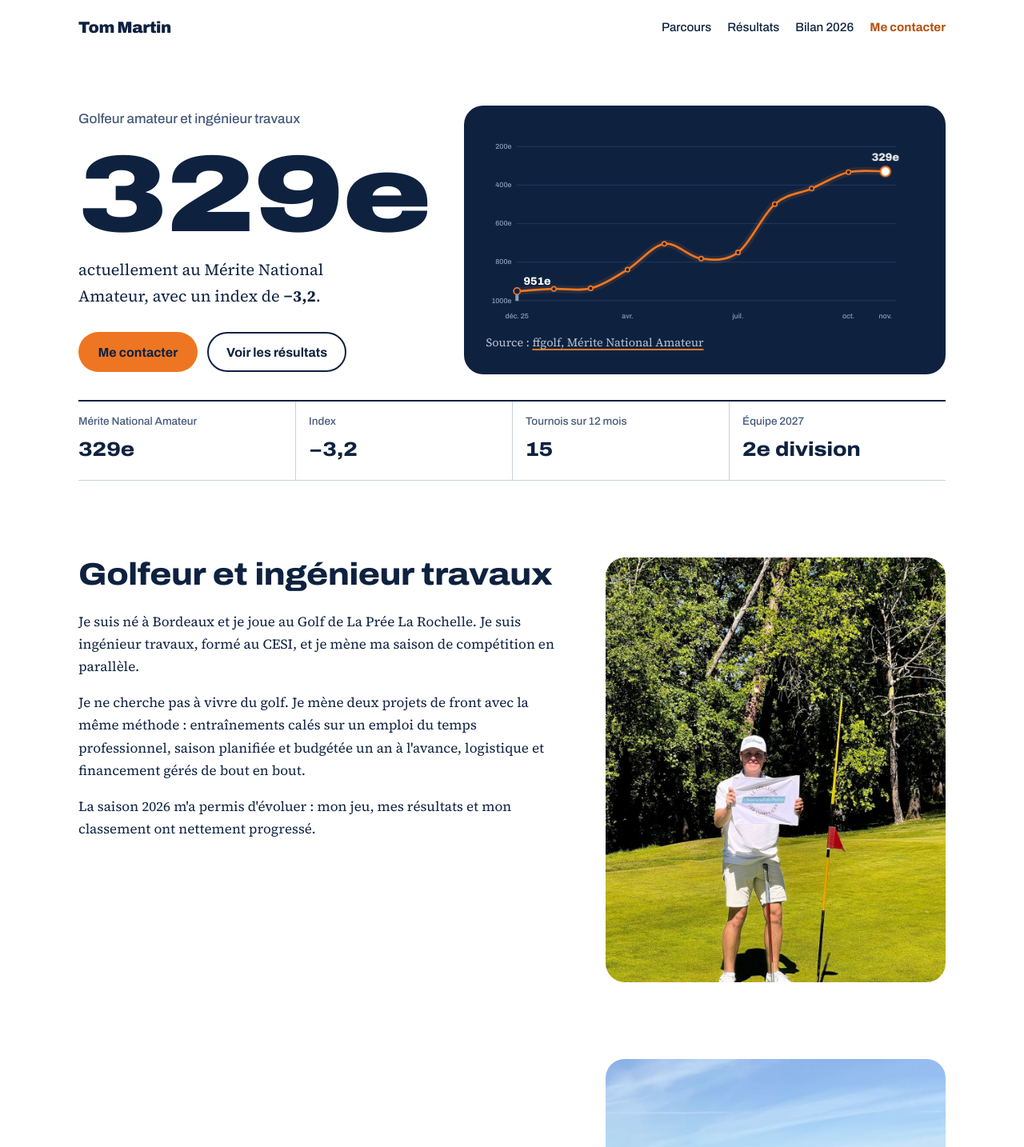
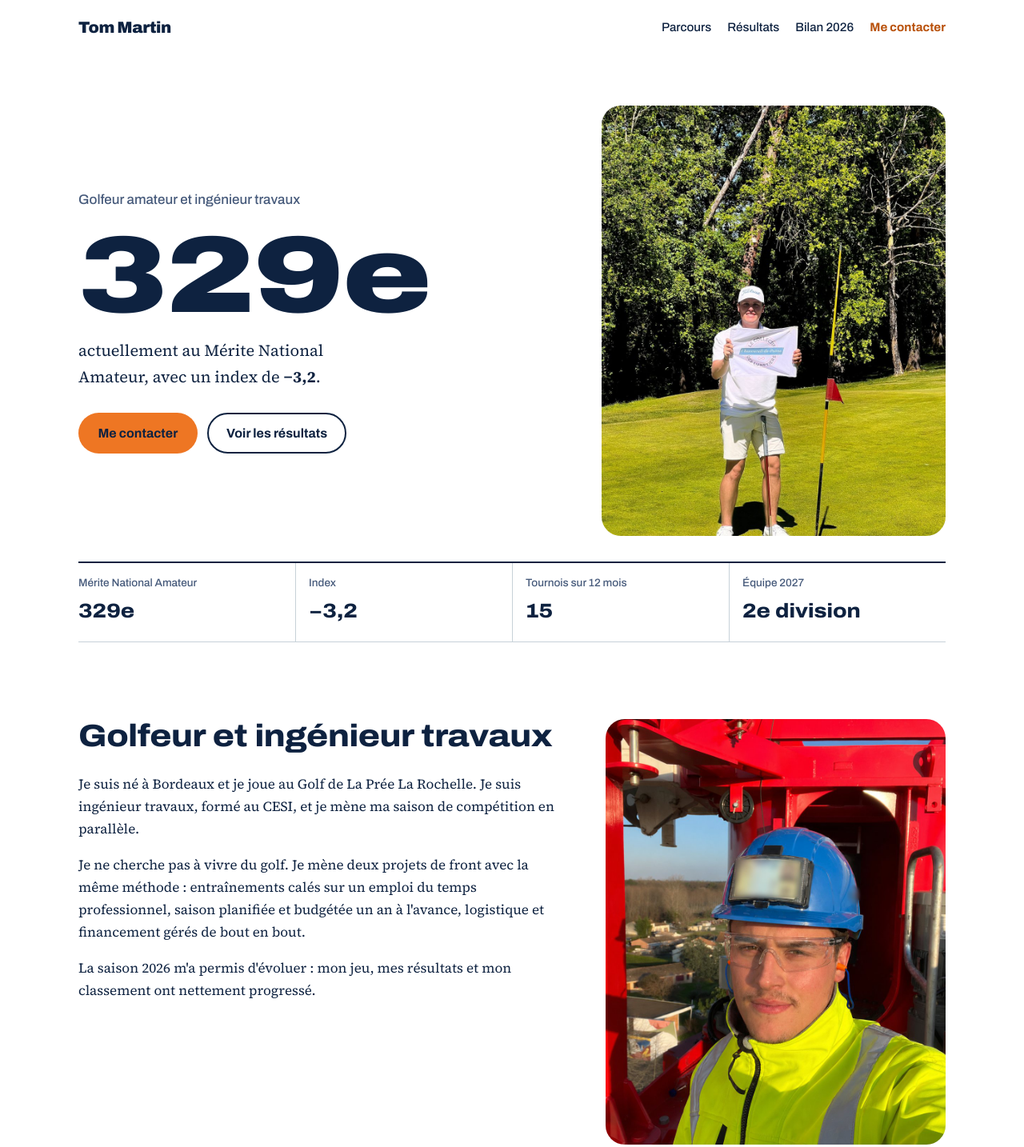
Before and after one commit to tommartin3344-gif/tommartin-golf, a plain HTML site: page index.html in a window 1280 px wide. Shown: the top 1434 px of the page at 80% size. Drawn offline with Linux system fonts and the light colour scheme.

Commit message:
Photo en haut de page, graphique dans les résultats, photo de chantier

```diff
--- a/assets/style.css
+++ b/assets/style.css
@@ -61,7 +61,7 @@ p{margin:0 0 1em}
 .btn-ghost:hover{background:var(--nuit);color:var(--blanc)}
 
 /* Hero */
-.hero{max-width:var(--page);margin:0 auto;padding:clamp(1.5rem,5vw,4rem) var(--gout) 2rem;display:grid;grid-template-columns:minmax(0,5fr) minmax(0,7fr);gap:clamp(1.5rem,4vw,3.5rem);align-items:center}
+.hero{max-width:var(--page);margin:0 auto;padding:clamp(1.5rem,5vw,4rem) var(--gout) 2rem;display:grid;grid-template-columns:minmax(0,7fr) minmax(0,5fr);gap:clamp(1.5rem,4vw,3.5rem);align-items:center}
 .hero-who{font-family:var(--f-titre);font-weight:500;color:var(--texte-2);margin-bottom:1.25rem}
 .hero h1{font-weight:900;font-stretch:125%;line-height:.9;margin:0 0 1rem;display:flex;flex-direction:column}
 .h-to{font-size:clamp(4.5rem,11vw,8.5rem);color:var(--nuit)}
@@ -217,3 +217,8 @@ p{margin:0 0 1em}
 .next h3{color:var(--nuit)}
 .next p{color:var(--texte-2);max-width:60ch;margin:.4rem 0 0}
 .trajectory figcaption a{color:inherit;text-decoration-color:var(--orange,#f07a22)}
+
+/* Photo en haut de page, courbe dans les résultats */
+.hero-photo{max-width:460px;width:100%;justify-self:end}
+@media (max-width:900px){.hero-photo{justify-self:start;max-width:none;aspect-ratio:4/3}.hero-photo img{object-position:50% 30%}}
+.traj-results{margin:1.5rem 0 1.75rem}
--- a/index.html
+++ b/index.html
@@ -46,11 +46,8 @@
           <a class="btn btn-ghost" href="#resultats">Voir les résultats</a>
         </div>
       </div>
-      <figure class="trajectory" aria-labelledby="traj-cap">
-        <svg id="traj" viewBox="0 0 800 360" role="img" aria-label="Évolution du classement au Mérite National Amateur"></svg>
-        <figcaption id="traj-cap">
-          Source : <a href="https://pages.ffgolf.org/merite/amateurs/messieurs" rel="noopener" target="_blank">ffgolf, Mérite National Amateur</a>
-        </figcaption>
+      <figure class="photo hero-photo" data-photo>
+        <img src="assets/img/portrait.jpg" alt="Tom Martin sur un green, à côté du drapeau" width="800" height="1000" fetchpriority="high">
       </figure>
     </section>
 
@@ -83,7 +80,7 @@
         </p>
       </div>
       <figure class="photo" data-photo>
-        <img src="assets/img/portrait.jpg" alt="Tom Martin sur un parcours de golf" loading="lazy" width="800" height="1000">
+        <img src="assets/img/chantier.jpg" alt="Tom Martin sur un chantier, en casque, gilet haute visibilité et lunettes de protection" loading="lazy" width="960" height="1200">
       </figure>
     </section>
 
@@ -106,6 +103,12 @@
     <!-- RÉSULTATS -->
     <section id="resultats" class="section" aria-labelledby="resultats-title">
       <h2 id="resultats-title">Mes résultats</h2>
+      <figure class="trajectory traj-results" aria-labelledby="traj-cap">
+        <svg id="traj" viewBox="0 0 800 360" role="img" aria-label="Évolution du classement au Mérite National Amateur"></svg>
+        <figcaption id="traj-cap">
+          Source : <a href="https://pages.ffgolf.org/merite/amateurs/messieurs" rel="noopener" target="_blank">ffgolf, Mérite National Amateur</a>
+        </figcaption>
+      </figure>
       <div class="year-tabs" id="year-tabs" role="tablist" aria-label="Choisir une saison"></div>
       <div class="scorecard-wrap">
         <table class="scorecard" id="scorecard">
```
Also changed, not shown: assets/img/chantier.jpg (added), assets/img/parcours.jpg (added).
